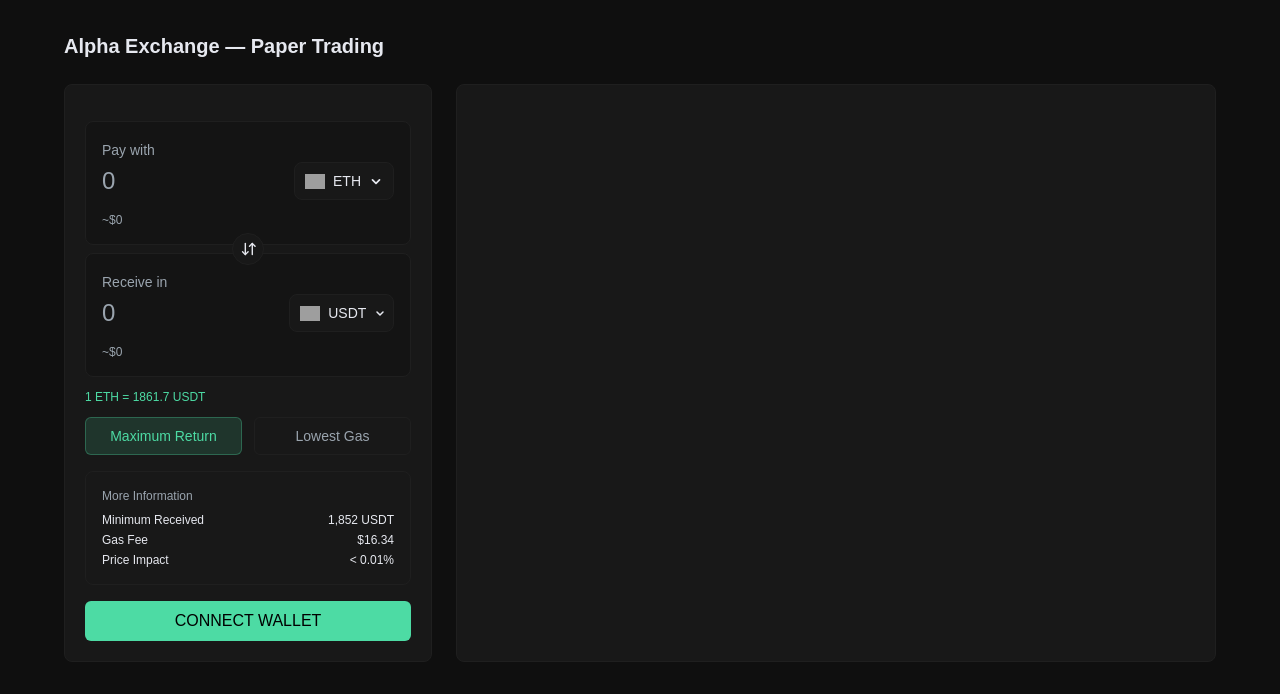
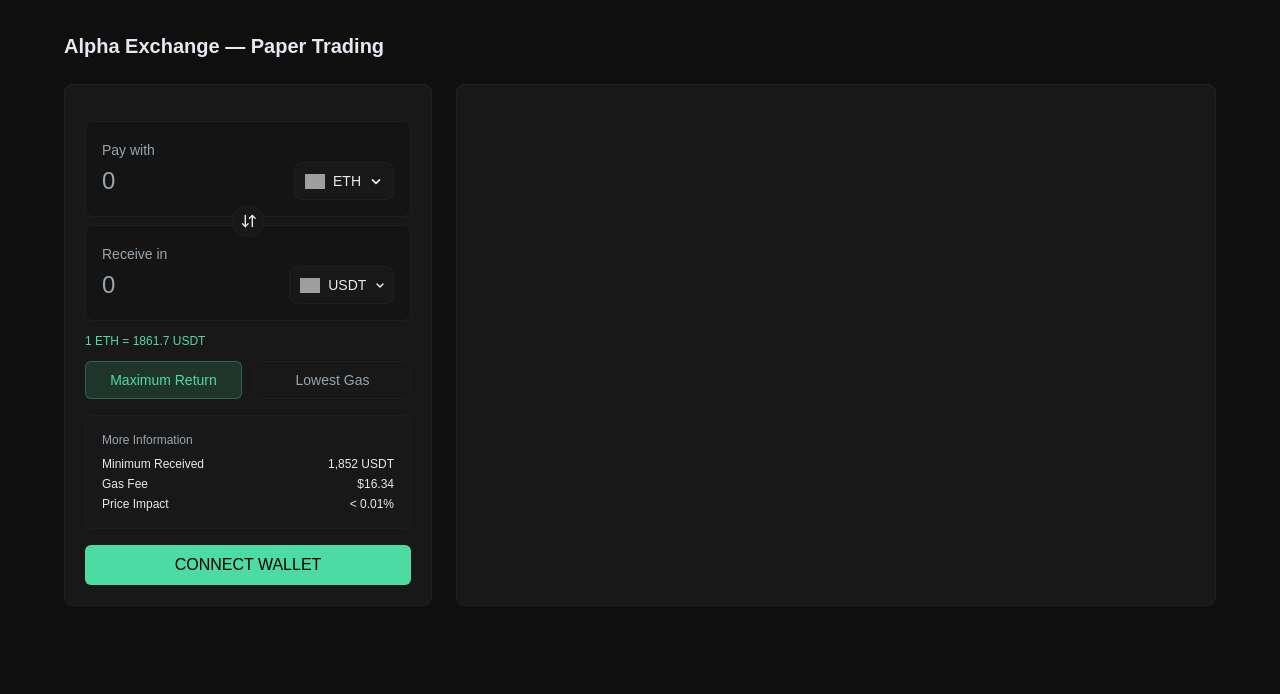
Before and after one commit to Alphajeez96/alpha-exchange, a Next.js app: page / in a window 1280 px wide. Shown: the top 694 px of the page. Built offline with nearby package versions, Linux system fonts and the light colour scheme; grey boxes are pictures that could not be loaded.

Commit message:
chore: aliase currency formatter

```diff
--- a/app/components/TradePanel/TokenAmount.tsx
+++ b/app/components/TradePanel/TokenAmount.tsx
@@ -101,7 +101,9 @@ const TokenAmount = ({
         </div>
       </div>
 
-      <div className="text-xs text-muted">~$0</div>
+      {value && parseFloat(value) > 0 && (
+        <div className="text-xs text-muted">~$0</div>
+      )}
     </div>
   );
 };
```
